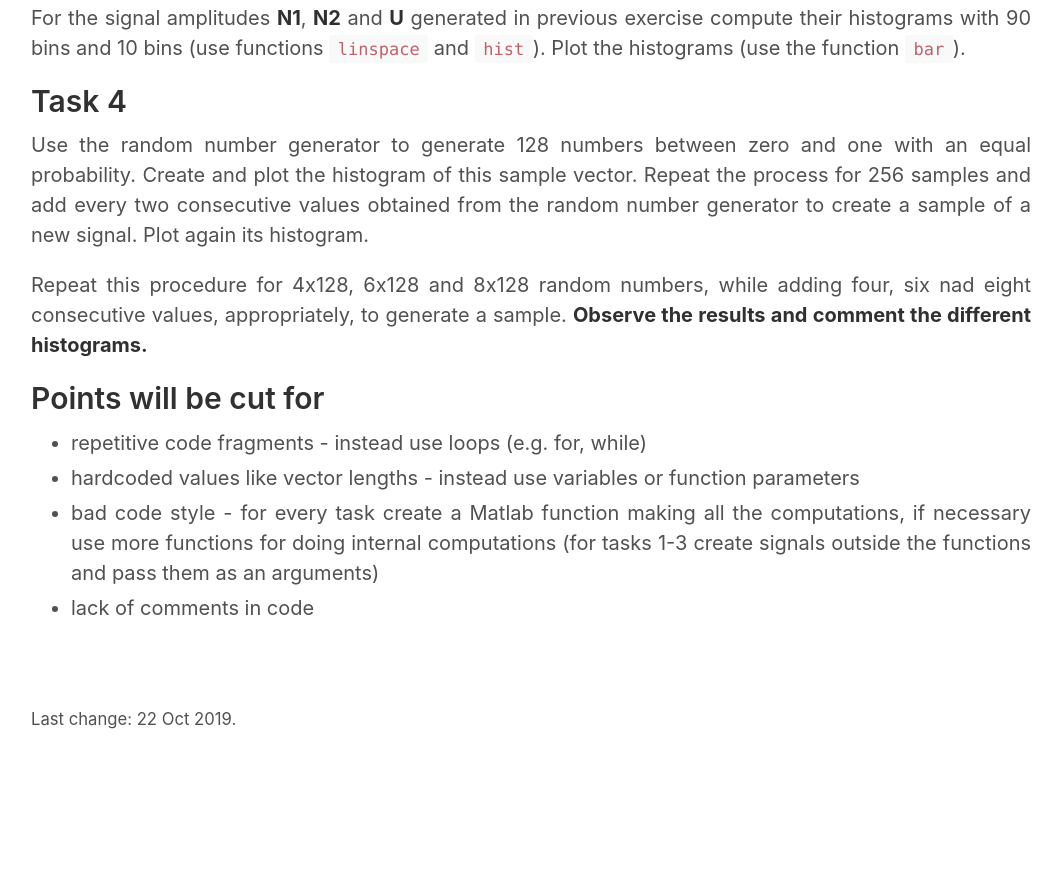
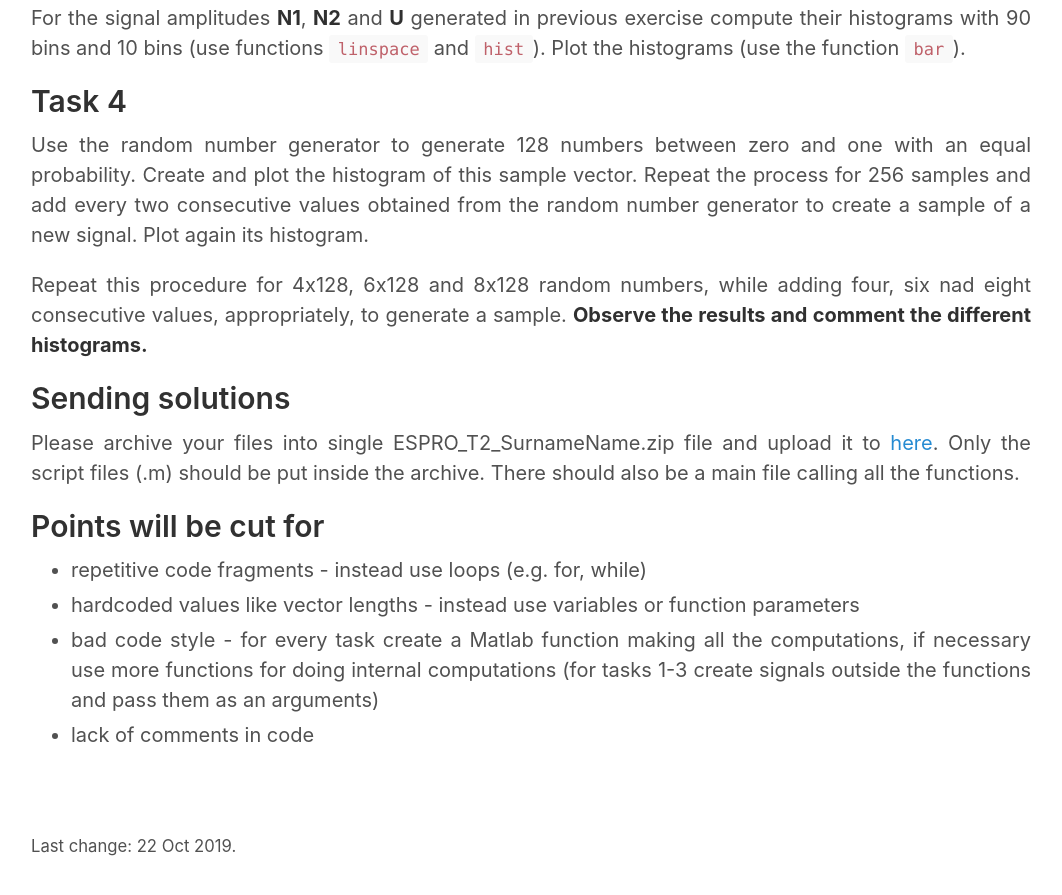
Before and after one commit to wut-mpg/espro, a Jekyll site: the page built from _posts/2019-10-22-L2.md, in a window 1280 px wide and 900 px high, scrolled down 1084 px. Shown: the top 895 px of the window, without its empty margins (109-1171 px from the left). Built offline with Jekyll 4.4.1, drawn with Linux system fonts in a browser that asks for light colours; formulas are drawn with MathJax 3; before the commit the page ends 1857 px from its top, so only the background shows below that.

Commit message:
Update 2019-10-22-L2.md

```diff
--- a/_posts/2019-10-22-L2.md
+++ b/_posts/2019-10-22-L2.md
@@ -54,6 +54,10 @@
 while adding four, six nad eight consecutive values, appropriately,
 to generate a sample. **Observe the results and comment the different histograms.**
 
+## Sending solutions
+
+Please archive your files into single ESPRO_T2_SurnameName.zip file and upload it to [here](https://cloud.robotyka.ia.pw.edu.pl/index.php/s/zcYFLPffTkDBppi). Only the script files (.m) should be put
+inside the archive. There should also be a main file calling all the functions.
 
 ## Points will be cut for
    * repetitive code fragments - instead use loops (e.g. for, while)
```
